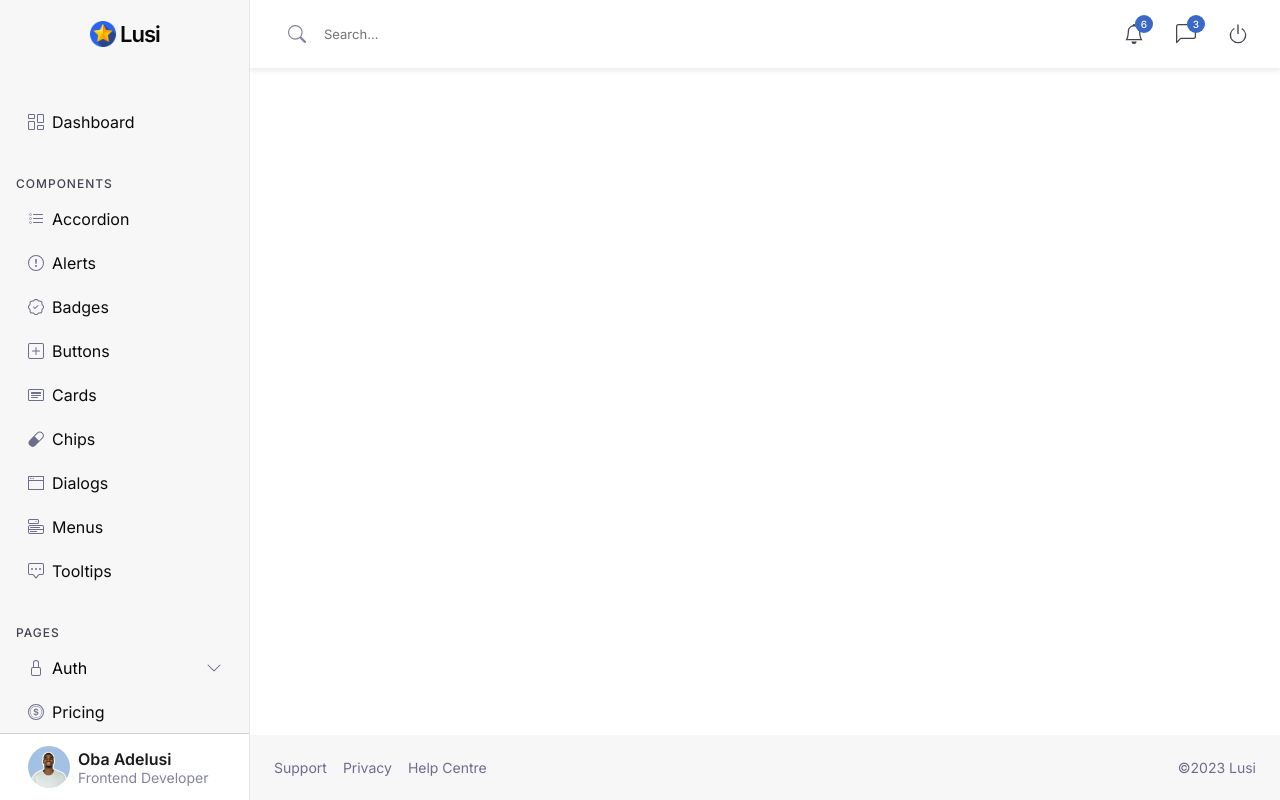
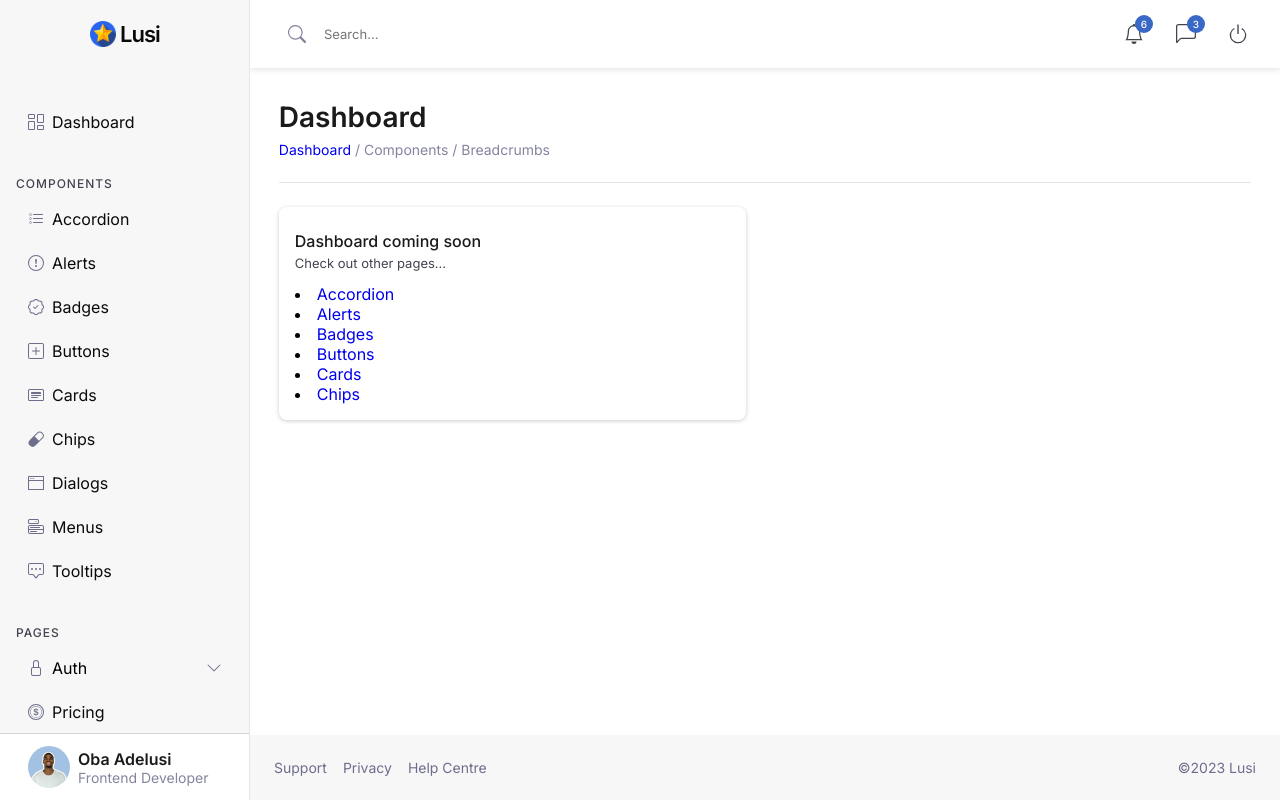
Before and after one commit to obaadelusi/lusi-design, a React (Vite) app: page / in a window 1280 px wide. Built offline with nearby package versions, Linux system fonts and the light colour scheme.

Commit message:
Root index page

```diff
--- a/src/main.jsx
+++ b/src/main.jsx
@@ -18,7 +18,8 @@ const Router = createBrowserRouter(
   createRoutesFromElements(
     <>
       <Route path="/" element={<App />}>
-        <Route path="dashboard" element={<DashboardPage />} />
+        <Route index element={<DashboardPage />} />
+        <Route index path="dashboard" element={<DashboardPage />} />
         <Route path="components">
           <Route path="accordion" element={<AccordionPage />} />
           <Route path="alerts" element={<AlertsPage />} />
```
